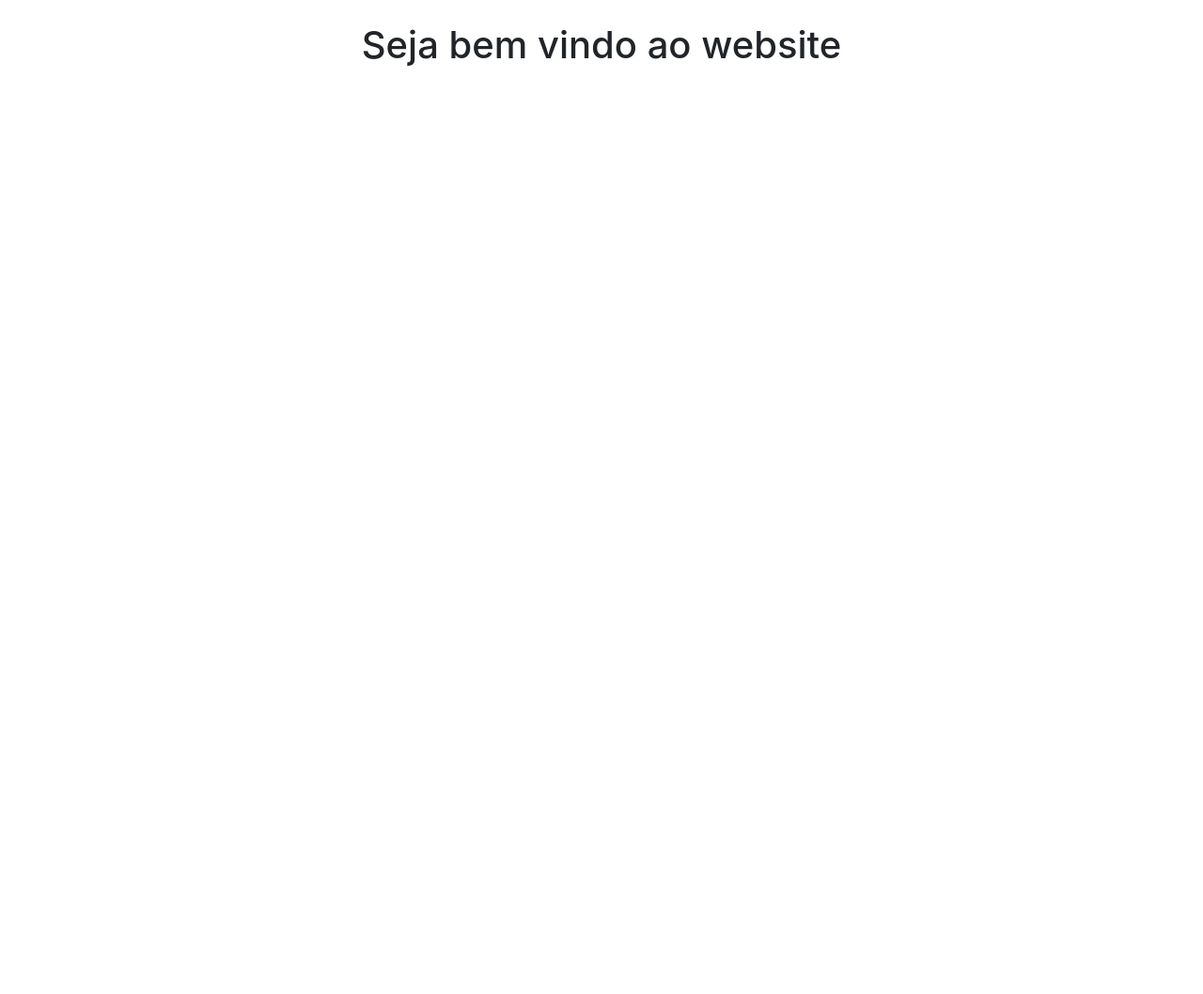
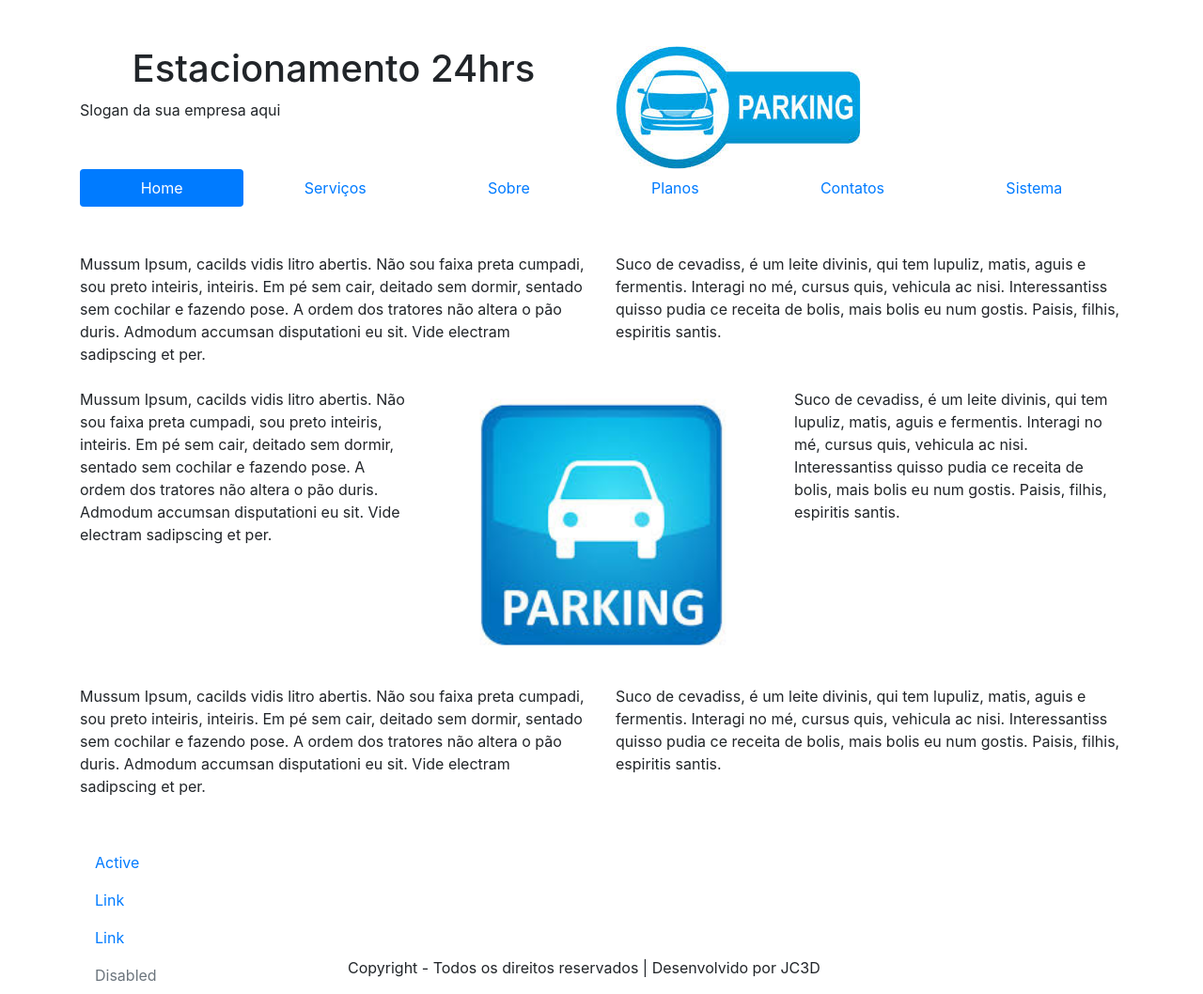
Before and after one commit to jcesteves/Sist_Estacionamento, a Django app: page / in a window 1280 px wide. Shown: the whole page at 94% size. Before the commit the page ends 70 px from the top, so only its background shows below. Run offline with Django 3.2, Linux system fonts and the light colour scheme; some libraries are stand-ins or nearby versions.

Commit message:
Criando template inicial antes do sistema

```diff
--- /dev/null
+++ b/website/static/css/style.css
@@ -0,0 +1,9 @@
+.footer-website{
+    bottom: 0;
+    position: absolute;
+
+}
+
+.row-space{
+    margin-top: 25px;
+}
--- a/website/templates/website/base.html
+++ b/website/templates/website/base.html
@@ -8,10 +8,16 @@
           content="width=device-width, user-scalable=no, initial-scale=1.0, maximum-scale=1.0, minimum-scale=1.0">
     <meta http-equiv="X-UA-Compatible" content="ie=edge">
     <link rel="stylesheet" href="{% static 'bootstrap/css/bootstrap.css' %}">
+    <script src="{% static 'bootstrap/js/bootstrap.js' %}"></script>
+    <link rel="stylesheet" href="{% static 'css/style.css' %}">
     <title>Website-Estacionamento</title>
 </head>
 <body>
-    {% block main %}
-    {% endblock %}
+    <div class="container">
+
+        {% block main %}
+        {% endblock %}
+    </div>
+
 </body>
 </html>
--- /dev/null
+++ b/website/templates/website/footer.html
@@ -0,0 +1,19 @@
+<div class="row row-space">
+    <div class="col-3">
+        <nav class="nav flex-column">
+            <a class="nav-link active" href="#">Active</a>
+            <a class="nav-link" href="#">Link</a>
+            <a class="nav-link" href="#">Link</a>
+            <a class="nav-link disabled" href="#">Disabled</a>
+        </nav>
+    </div>
+    <div class="col-sm-6">
+        <br>
+        <br>
+        <br>
+        <p class="footer-website">Copyright - Todos os direitos reservados | Desenvolvido por JC3D</p>
+    </div>
+    <div class="col-3">
+
+    </div>
+</div>
--- a/website/templates/website/index.html
+++ b/website/templates/website/index.html
@@ -1,8 +1,81 @@
 {% extends 'website/base.html' %}
+{% load static %}
 
 {% block main %}
     <br>
-    <h1 class="text-center">Seja bem vindo ao website</h1>
+    <div class="class row">
+        <div class="class col-6 row-space">
 
+            <h1 class="text-center">Estacionamento 24hrs</h1>
+            <span>Slogan da sua empresa aqui</span>
+        </div>
 
+        <div class="class col-6 row-space">
+
+            <img src="{%static 'img/car_p.jpg'%}" alt="Estacionamento 24hrs">
+
+        </div>
+    </div>
+
+    {% include 'website/menu.html' %}
+
+    <div class="class row row-space">
+        <div class="class col-6">
+            <br>
+            Mussum Ipsum, cacilds vidis litro abertis.
+            Não sou faixa preta cumpadi, sou preto inteiris, inteiris.
+            Em pé sem cair, deitado sem dormir, sentado sem cochilar e fazendo pose.
+            A ordem dos tratores não altera o pão duris. Admodum accumsan disputationi eu sit.
+            Vide electram sadipscing et per.
+        </div>
+        <div class="class col-6">
+            <br>
+            Suco de cevadiss, é um leite divinis, qui tem lupuliz, matis, aguis e fermentis.
+            Interagi no mé, cursus quis, vehicula ac nisi.
+            Interessantiss quisso pudia ce receita de bolis, mais bolis eu num gostis.
+            Paisis, filhis, espiritis santis.
+        </div>
+    </div>
+
+    <div class="class row">
+        <div class="class col-4">
+            <br>
+            Mussum Ipsum, cacilds vidis litro abertis.
+            Não sou faixa preta cumpadi, sou preto inteiris, inteiris.
+            Em pé sem cair, deitado sem dormir, sentado sem cochilar e fazendo pose.
+            A ordem dos tratores não altera o pão duris. Admodum accumsan disputationi eu sit.
+            Vide electram sadipscing et per.
+        </div>
+        <div class="class col-4">
+            <br>
+            <img src="{% static 'img/car.jpeg' %}" alt="car" width="350">
+        </div>
+         <div class="class col-4">
+             <br>
+            Suco de cevadiss, é um leite divinis, qui tem lupuliz, matis, aguis e fermentis.
+            Interagi no mé, cursus quis, vehicula ac nisi.
+            Interessantiss quisso pudia ce receita de bolis, mais bolis eu num gostis.
+            Paisis, filhis, espiritis santis.
+        </div>
+    </div>
+
+    <div class="class row">
+        <div class="class col-6">
+            <br>
+            Mussum Ipsum, cacilds vidis litro abertis.
+            Não sou faixa preta cumpadi, sou preto inteiris, inteiris.
+            Em pé sem cair, deitado sem dormir, sentado sem cochilar e fazendo pose.
+            A ordem dos tratores não altera o pão duris. Admodum accumsan disputationi eu sit.
+            Vide electram sadipscing et per.
+        </div>
+        <div class="class col-6">
+            <br>
+            Suco de cevadiss, é um leite divinis, qui tem lupuliz, matis, aguis e fermentis.
+            Interagi no mé, cursus quis, vehicula ac nisi.
+            Interessantiss quisso pudia ce receita de bolis, mais bolis eu num gostis.
+            Paisis, filhis, espiritis santis.
+        </div>
+    </div>
+    <br>
+    {% include 'website/footer.html' %}
 {% endblock %}
--- /dev/null
+++ b/website/templates/website/menu.html
@@ -0,0 +1,25 @@
+<div class="class row">
+    <div class="col-12">
+        <ul class="nav nav-pills nav-fill">
+          <li class="nav-item">
+            <a class="nav-link active" href="#">Home</a>
+          </li>
+          <li class="nav-item">
+            <a class="nav-link" href="#">Serviços</a>
+          </li>
+          <li class="nav-item">
+            <a class="nav-link" href="#">Sobre</a>
+          </li>
+          <li class="nav-item">
+            <a class="nav-link" href="#">Planos</a>
+          </li>
+            <li class="nav-item">
+            <a class="nav-link" href="#">Contatos</a>
+          </li>
+          </li>
+            <li class="nav-item">
+            <a class="nav-link" href="#">Sistema</a>
+          </li>
+        </ul>
+    </div>
+</div>
```
Also changed, not shown: db.sqlite3, static/img/Julio.jpg (added), static/img/car_p.jpg (added).
